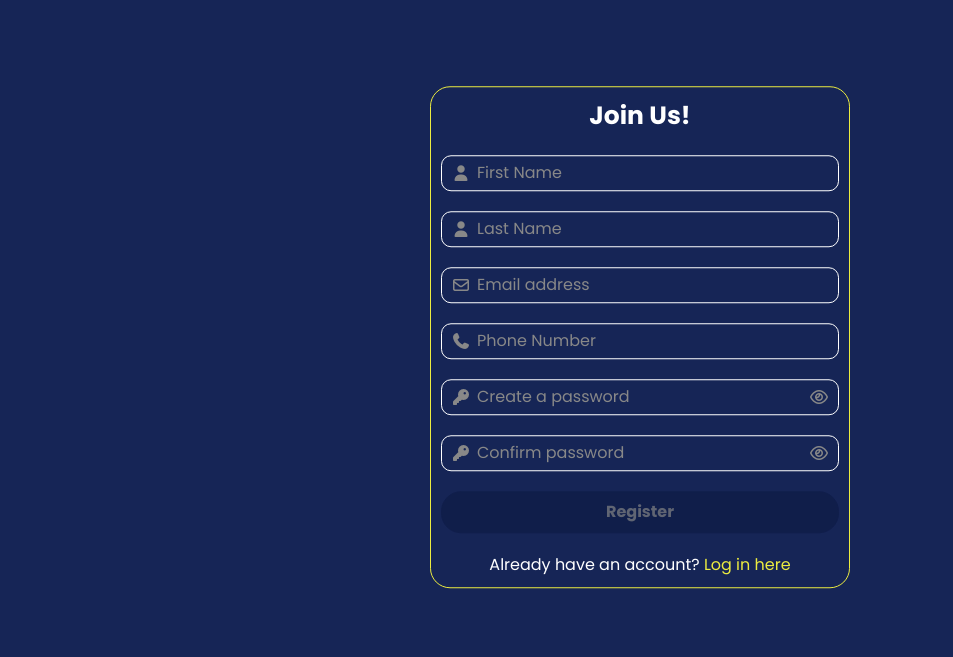
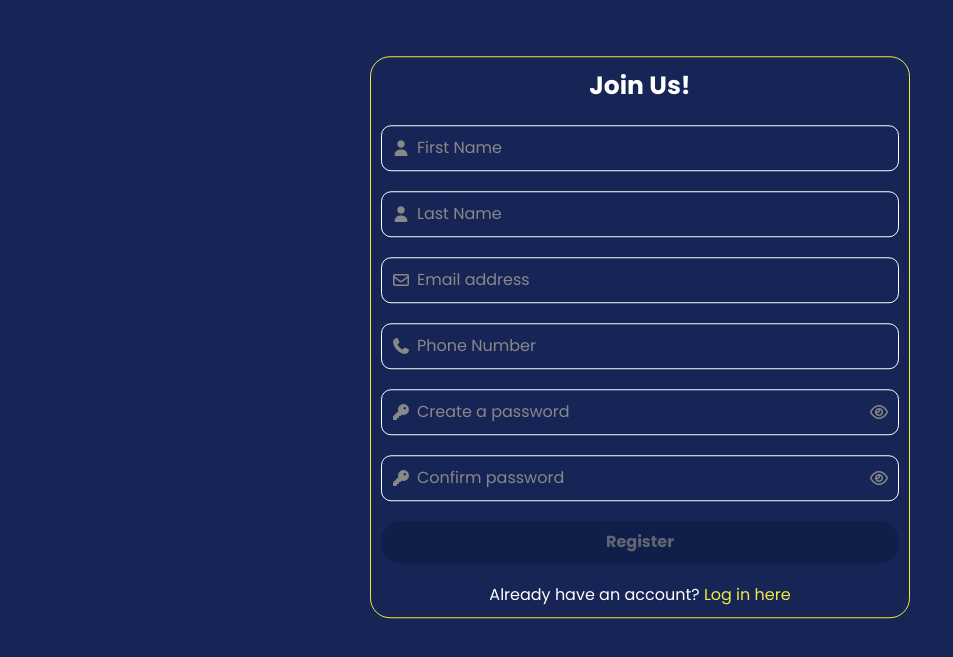
Before and after one commit to WILLIAMS-creator672/try, a website: page authen.html in a window 1280 px wide. Shown: the part 63-720 px from the top of the page, without its empty margins (0-953 px from the left). Drawn offline with Linux system fonts and the light colour scheme.

Commit message:
made changes

```diff
--- a/authen.html
+++ b/authen.html
@@ -38,27 +38,27 @@
 
         <div class="relative">
             <i class="fa-solid fa-user signup-i"></i>
-            <input id="userFirstName" type="text" placeholder="First Name" class="p-[5px] pl-[35px] pr-[45px] md:pr-[px]">
+            <input id="userFirstName" type="text" placeholder="First Name" class="p-[10px] pl-[35px] pr-[45px] md:pr-[165px]">
         </div>
 
         <div class="relative">
             <i class="fa-solid fa-user signup-i"></i>
-            <input id="userLastName" type="text" placeholder="Last Name" class="p-[5px] pl-[35px] pr-[45px] md:pr-[px]">
+            <input id="userLastName" type="text" placeholder="Last Name" class="p-[10px] pl-[35px] pr-[45px] md:pr-[165px]">
         </div class="relative">
 
         <div class="relative">
             <i class="fa-regular fa-envelope signup-i"></i>
-            <input id="userEmail" type="email" placeholder="Email address" class="p-[5px] pl-[35px] pr-[45px] md:pr-[px]">
+            <input id="userEmail" type="email" placeholder="Email address" class="p-[10px] pl-[35px] pr-[45px] md:pr-[165px]">
         </div>
 
         <div class="relative">
             <i class="fa-solid fa-phone signup-i"></i>
-            <input id="userPhoneNumber" type="tel" placeholder="Phone Number" class="p-[5px] pl-[35px] pr-[45px] md:pr-[px]">
+            <input id="userPhoneNumber" type="tel" placeholder="Phone Number" class="p-[10px] pl-[35px] pr-[45px] md:pr-[165px]">
         </div>
 
         <div class="flex relative">
             <i class="fa-solid fa-key signup-i"></i>
-            <input id="passwordInput" type="password" placeholder="Create a password" class="p-[5px] pl-[35px] pr-[45px] md:pr-[px]">
+            <input id="passwordInput" type="password" placeholder="Create a password" class="p-[10px] pl-[35px] pr-[45px] md:pr-[165px]">
 
             <span id="passwordToggle" class=" text-[16px] cursor-pointer">
                 <i class="fa-regular fa-eye"></i>
@@ -68,7 +68,7 @@
 
         <div class="flex relative">
             <i class="fa-solid fa-key signup-i"></i>
-            <input id="confirmPasswordInput" type="password" placeholder="Confirm password" class="p-[5px] pl-[35px] pr-[45px] md:pr-[px]">
+            <input id="confirmPasswordInput" type="password" placeholder="Confirm password" class="p-[10px] pl-[35px] pr-[45px] md:pr-[165px]">
 
             <span id="confirmPasswordToggle" class="hidePassword text-[16px] cursor-pointer">
                 <i class="fa-regular fa-eye"></i>
@@ -99,12 +99,12 @@
 
         <div class="flex relative items-center">
             <i class="fa-regular fa-envelope"></i>
-            <input id="logInEmail" type="email" placeholder="Enter your email address" class="p-[5px] pl-[35px] pr-[45px] md:pr-[px]">
+            <input id="logInEmail" type="email" placeholder="Enter your email address" class="p-[10px] pl-[35px] pr-[45px] md:pr-[165px]">
         </div>
 
         <div class="flex relative items-center">
             <i class="fa-solid fa-key"></i>
-            <input id="logInPassword" type="password" placeholder="Enter Your Password" class="p-[5px] pl-[35px] pr-[45px] md:pr-[px]">
+            <input id="logInPassword" type="password" placeholder="Enter Your Password" class="p-[10px] pl-[35px] pr-[45px] md:pr-[165px]">
         </div>
 
         <button id="logInButton"
```
